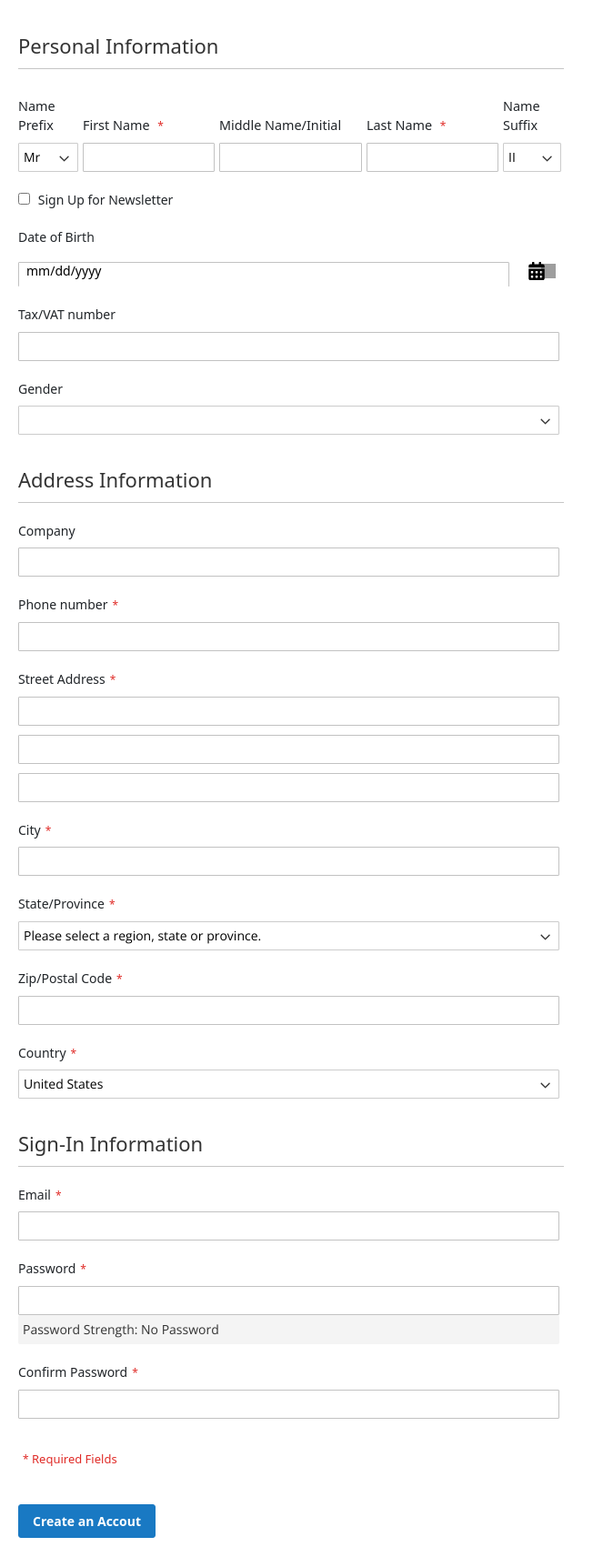
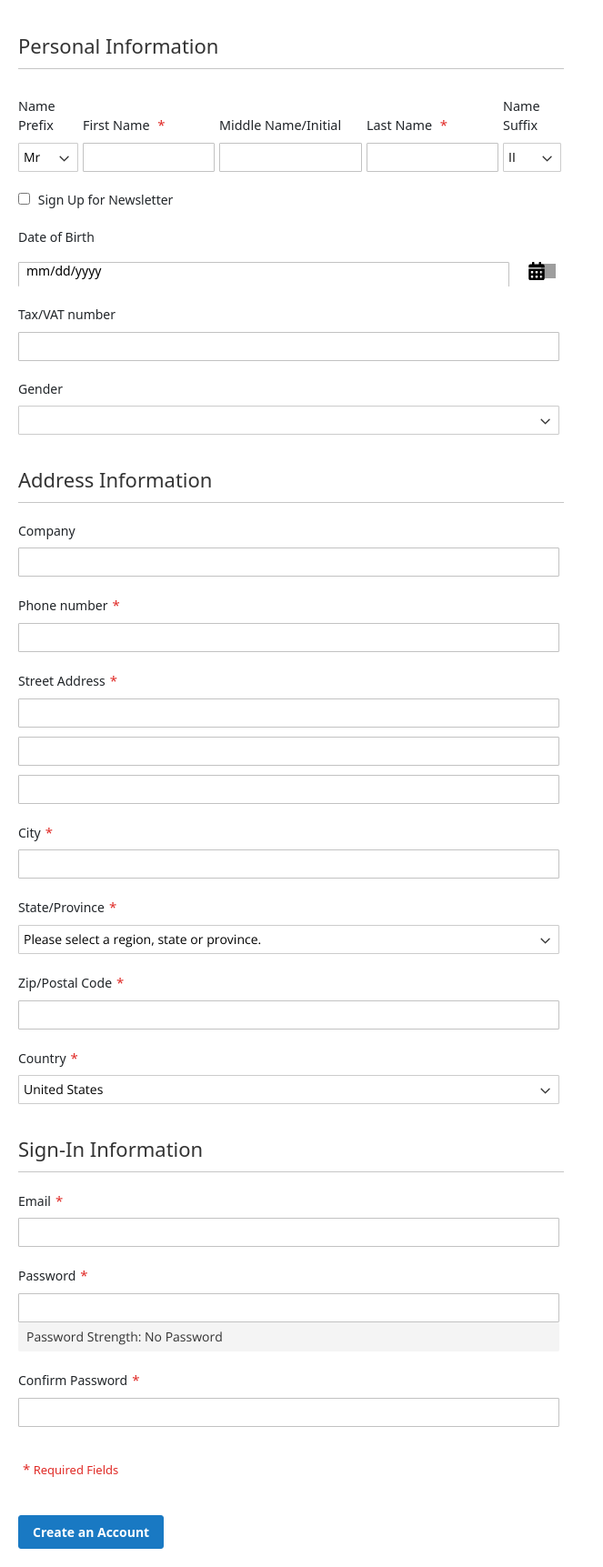
Before and after one commit to samiyaloo7/php-oop, a PHP site: page /valid_form/mine33/index.html in a window 1280 px wide. Shown: the part 48-1771 px from the top of the page at 91% size, without its empty margins (0-663 px from the left). Before the commit the page ends 1739 px from the top, so only its background shows below. Run offline with PHP 8.4, Linux system fonts and the light colour scheme; grey boxes are pictures that could not be loaded.

Commit message:
last and final commit for valid form

```diff
--- a/valid_form/mine33/css/main.css
+++ b/valid_form/mine33/css/main.css
@@ -88,7 +88,7 @@ select:focus {
 label.required > span:after, .msg-div >  p:before {
     content: '*';
     color: #e02b27;
-    font-size: 12px;
+    font-size: 15px;
     margin: 0 0 0 5px;
 }
 input.t-name {
@@ -180,7 +180,7 @@ input.t-name#al2, input.t-name#al3 {
 }
 .pass-strength-indicator {
     background: #f4f4f4;
-    padding:  0 5px;
+    padding:  0 9px;
     border-radius: 2px;
     width: calc(100% - 5px);
     position: relative;
--- a/valid_form/mine33/index.html
+++ b/valid_form/mine33/index.html
@@ -95,7 +95,7 @@
                                     </div>
                                     <div class="form-field newsletter">
                                         <input type="checkbox" name="subscrib" id="newsl" class="checkbox" >
-                                        <label for="subscrib" class="label"><span>Sign Up for Newsletter</span></label>
+                                        <label for="newsl" class="label"><span>Sign Up for Newsletter</span></label>
                                     </div>
                                     <div class="form-field dob">
                                         <label class="uplabel" for="dob"><span>Date of Birth</span></label>
@@ -431,7 +431,7 @@
                             <div class="msg-div" >
                                 <p> Required Fields</p>
                             </div>
-                            <input type='submit' class="regbutton" value="Create an Accout" name="reg-btn" id="rbtn">
+                            <input type='submit' class="regbutton" value="Create an Account" name="reg-btn" id="rbtn">
                         </div>
                     </form>
                 </div>
@@ -442,6 +442,13 @@
         <script>
             var validPass = false;
             var passMatch = false;
+            // var gCountry = '';
+            var gUSState = "notset";
+            var gINState = "notset";
+
+            // $('#region_id  option#us3').text('');//.attr('selected', 'selected');
+            // $('#region_id').html('');
+
 
             $('#dob_p').Zebra_DatePicker({ direction: false });
             $(".Zebra_DatePicker_Icon").html('<svg xmlns="http://www.w3.org/2000/svg" aria-hidden="true" focusable="false" data-prefix="fas" data-icon="calendar-alt" class="svg-inline--fa fa-calendar-alt fa-w-14" role="img" viewBox="0 0 448 512"><path fill="currentColor" d="M0 464c0 26.5 21.5 48 48 48h352c26.5 0 48-21.5 48-48V192H0v272zm320-196c0-6.6 5.4-12 12-12h40c6.6 0 12 5.4 12 12v40c0 6.6-5.4 12-12 12h-40c-6.6 0-12-5.4-12-12v-40zm0 128c0-6.6 5.4-12 12-12h40c6.6 0 12 5.4 12 12v40c0 6.6-5.4 12-12 12h-40c-6.6 0-12-5.4-12-12v-40zM192 268c0-6.6 5.4-12 12-12h40c6.6 0 12 5.4 12 12v40c0 6.6-5.4 12-12 12h-40c-6.6 0-12-5.4-12-12v-40zm0 128c0-6.6 5.4-12 12-12h40c6.6 0 12 5.4 12 12v40c0 6.6-5.4 12-12 12h-40c-6.6 0-12-5.4-12-12v-40zM64 268c0-6.6 5.4-12 12-12h40c6.6 0 12 5.4 12 12v40c0 6.6-5.4 12-12 12H76c-6.6 0-12-5.4-12-12v-40zm0 128c0-6.6 5.4-12 12-12h40c6.6 0 12 5.4 12 12v40c0 6.6-5.4 12-12 12H76c-6.6 0-12-5.4-12-12v-40zM400 64h-48V16c0-8.8-7.2-16-16-16h-32c-8.8 0-16 7.2-16 16v48H160V16c0-8.8-7.2-16-16-16h-32c-8.8 0-16 7.2-16 16v48H48C21.5 64 0 85.5 0 112v48h448v-48c0-26.5-21.5-48-48-48z"/></svg>');
@@ -687,13 +694,23 @@
                         if($('#country').val() == 'IN') {
                             $.getJSON('data/in.json', function(data) {
                                 $.each(data, function (key, entry) {
-                                    $('#region_id').append($('<option></option>').attr('value', entry.value).text(entry.text));
+                                    if(gINState == entry.value && gINState != "notset") {
+                                        $('#region_id').append($('<option></option>').attr({'value': entry.value, 'id': "in"+entry.value, 'selected': 'selected'}).text(entry.text));
+                                    }else {
+                                        $('#region_id').append($('<option></option>').attr({'value': entry.value, 'id': "in"+entry.value}).text(entry.text));
+                                    }
+                                    gCountry = 'IN';
                                 });
                             });
                         }else if($('#country').val() == 'US') {
                             $.getJSON('data/us.json', function(data) {
                                 $.each(data, function (key, entry) {
-                                    $('#region_id').append($('<option></option>').attr('value', entry.value).text(entry.text));
+                                    if(gUSState == entry.value && gUSState != "notset") {
+                                        $('#region_id').append($('<option></option>').attr({'value': entry.value, 'id': "us"+entry.value, 'selected': 'selected'}).text(entry.text));
+                                    }else {
+                                        $('#region_id').append($('<option></option>').attr({'value': entry.value, 'id': "us"+entry.value}).text(entry.text));
+                                    }
+                                    gCountry = 'US';
                                 });
                             });
                         }
@@ -724,6 +741,14 @@
                     $('.pass-strength-indicator').removeClass("vstrong");
                 }
 
+                $('#region_id').on("change", function() {
+                    if(gCountry == 'IN') {
+                        gINState = $(this).val();
+                    }else if(gCountry == 'US') {
+                        gUSState = $(this).val();
+                    }
+                });
+
                 countryChanged();
             });
         </script>
```
